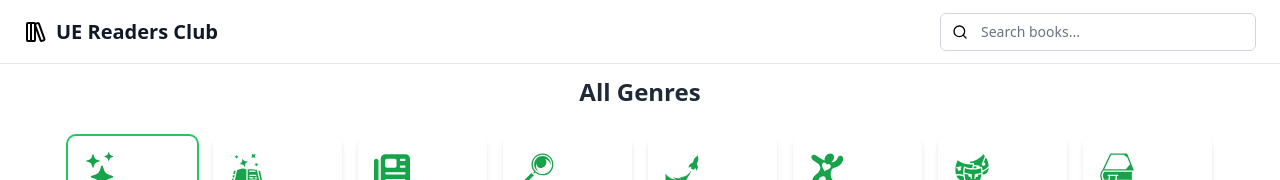
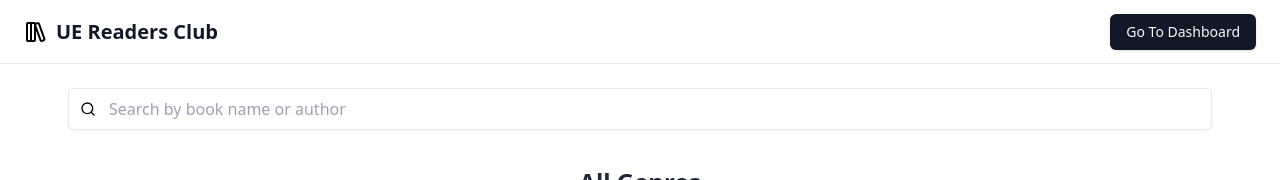
Before and after one commit to Junaid-Shaukat/ue-readers-club, a Next.js app in the folder frontend/: page /dashboard/books in a window 1280 px wide. Shown: the top 180 px of the page. Built offline with nearby package versions, Linux system fonts and the light colour scheme; no server answers.

Commit message:
added search functionality

```diff
--- a/frontend/src/app/dashboard/books/Allbooks.jsx
+++ b/frontend/src/app/dashboard/books/Allbooks.jsx
@@ -9,7 +9,7 @@ import { GiBookmark, GiBookshelf, GiDramaMasks, GiHeartInside, GiMagnifyingGlass
 import { BsStars } from "react-icons/bs";
 import { Button } from "@/components/ui/button";
 import axios from "axios";
-import { Eye } from "lucide-react";
+import { Eye, Search } from "lucide-react";
 
 const genres = [
   { name: "All", icon: <BsStars /> },
@@ -29,6 +29,7 @@ const Allbooks = () => {
   const [favorites, setFavorites] = useState([]);
   const [filteredBooks, setFilteredBooks] = useState([]);
   const [selectedGenre, setSelectedGenre] = useState("All");
+  const [searchQuery, setSearchQuery] = useState(""); // State for search input
 
   const toggleFavorite = (id) => {
     setFavorites((prev) =>
@@ -75,8 +76,38 @@ const Allbooks = () => {
     }
   };
 
+  // Function to handle search input and filter books based on the search query
+  const handleSearch = (e) => {
+    const value = e.target.value.toLowerCase();
+    setSearchQuery(value);
+
+    const filtered = allbooks.filter((book) =>
+      book.name.toLowerCase().includes(value) ||
+      book.author.toLowerCase().includes(value)
+    );
+
+    setFilteredBooks(filtered);
+  };
+
   return (
     <section className="mb-12 mx-8">
+      {/* Search bar */}
+      <div className="mb-6 mt-6 flex justify-center items-center">
+  <div className="relative w-full max-w-full mx-9"> {/* Use relative and max-w-md to control width */}
+    <input
+      type="text"
+      placeholder="Search by book name or author"
+      value={searchQuery}
+      onChange={handleSearch} // Attach the handleSearch function here
+      className="w-full p-2 border rounded-md shadow-sm pl-10" // Add padding-left for the icon
+    />
+    <div className="absolute inset-y-0 left-0 pl-3 flex items-center pointer-events-none">
+      <Search size={16} />
+    </div>
+  </div>
+</div>
+
+
       <section className="mb-12">
         <h1 className="text-2xl text-center p-3 font-bold mb-4 text-gray-800">
           All Genres
--- a/frontend/src/app/dashboard/books/Navbar.jsx
+++ b/frontend/src/app/dashboard/books/Navbar.jsx
@@ -29,29 +29,17 @@ export default function Component() {
 
         <div className="ml-auto flex items-center space-x-4">
         <div className="flex justify-center items-center">
-  <div className="relative w-full">
-    <div className="absolute inset-y-0 left-0 pl-3 flex items-center pointer-events-none">
-      {/* Search Icon */}
-      <Search size={16}/>
-    </div>
-    <input
-      type="text"
-      placeholder="Search books..."
-      className="block w-full sm:w-full mr-[60px] pl-10 pr-3 py-2 border border-gray-300 rounded-md leading-5 bg-white placeholder-gray-500 focus:outline-none focus:placeholder-gray-400 focus:ring-1 focus:ring-green-500 focus:border-green-500 sm:text-sm transition duration-150 ease-in-out"
-      value={searchQuery}
-      onChange={(e) => setSearchQuery(e.target.value)}
-    />
-  </div>
+
 </div>
 
 
-          {/* <Link
-            href="#"
+          <Link
+            href="/dashboard"
             className="inline-flex h-9 items-center justify-center rounded-md bg-gray-900 px-4 py-2 text-sm font-medium text-gray-50 shadow transition-colors hover:bg-gray-900/90 focus-visible:outline-none focus-visible:ring-1 focus-visible:ring-gray-950 disabled:pointer-events-none disabled:opacity-50 dark:bg-gray-50 dark:text-gray-900 dark:hover:bg-gray-50/90 dark:focus-visible:ring-gray-300"
             prefetch={false}
           >
-            Get Started
-          </Link> */}
+           Go To Dashboard
+          </Link>
           <UserButton/>
           <Sheet>
             <SheetTrigger asChild>
--- a/frontend/src/components/Navbar.jsx
+++ b/frontend/src/components/Navbar.jsx
@@ -24,38 +24,26 @@ export default function Component() {
                 <span className="ml-2 text-xl font-bold text-gray-900">UE Readers Club</span>
               </Link>
 
-          <Link href="/dashboard/books" className="text-sm font-medium hover:underline underline-offset-4" prefetch={false}>
+          {/* <Link href="/dashboard/books" className="text-sm font-medium hover:underline underline-offset-4" prefetch={false}>
             All Books
-          </Link>
+          </Link> */}
 
         </nav>
         <LibraryBig size={30} className="ml-4 lg:hidden "/>
 
         <div className="ml-auto flex items-center space-x-4">
         <div className="flex justify-center items-center">
-  <div className="relative w-full">
-    <div className="absolute inset-y-0 left-0 pl-3 flex items-center pointer-events-none">
-      {/* Search Icon */}
-      <Search size={16}/>
-    </div>
-    <input
-      type="text"
-      placeholder="Search books..."
-      className="block w-full sm:w-full mr-[60px] pl-10 pr-3 py-2 border border-gray-300 rounded-md leading-5 bg-white placeholder-gray-500 focus:outline-none focus:placeholder-gray-400 focus:ring-1 focus:ring-green-500 focus:border-green-500 sm:text-sm transition duration-150 ease-in-out"
-      value={searchQuery}
-      onChange={(e) => setSearchQuery(e.target.value)}
-    />
-  </div>
+
 </div>
 
 
-          {/* <Link
-            href="#"
+          <Link
+            href="/dashboard/books"
             className="inline-flex h-9 items-center justify-center rounded-md bg-gray-900 px-4 py-2 text-sm font-medium text-gray-50 shadow transition-colors hover:bg-gray-900/90 focus-visible:outline-none focus-visible:ring-1 focus-visible:ring-gray-950 disabled:pointer-events-none disabled:opacity-50 dark:bg-gray-50 dark:text-gray-900 dark:hover:bg-gray-50/90 dark:focus-visible:ring-gray-300"
             prefetch={false}
           >
-            Get Started
-          </Link> */}
+           All Books
+          </Link>
           <UserButton/>
           <Sheet>
             <SheetTrigger asChild>
```
